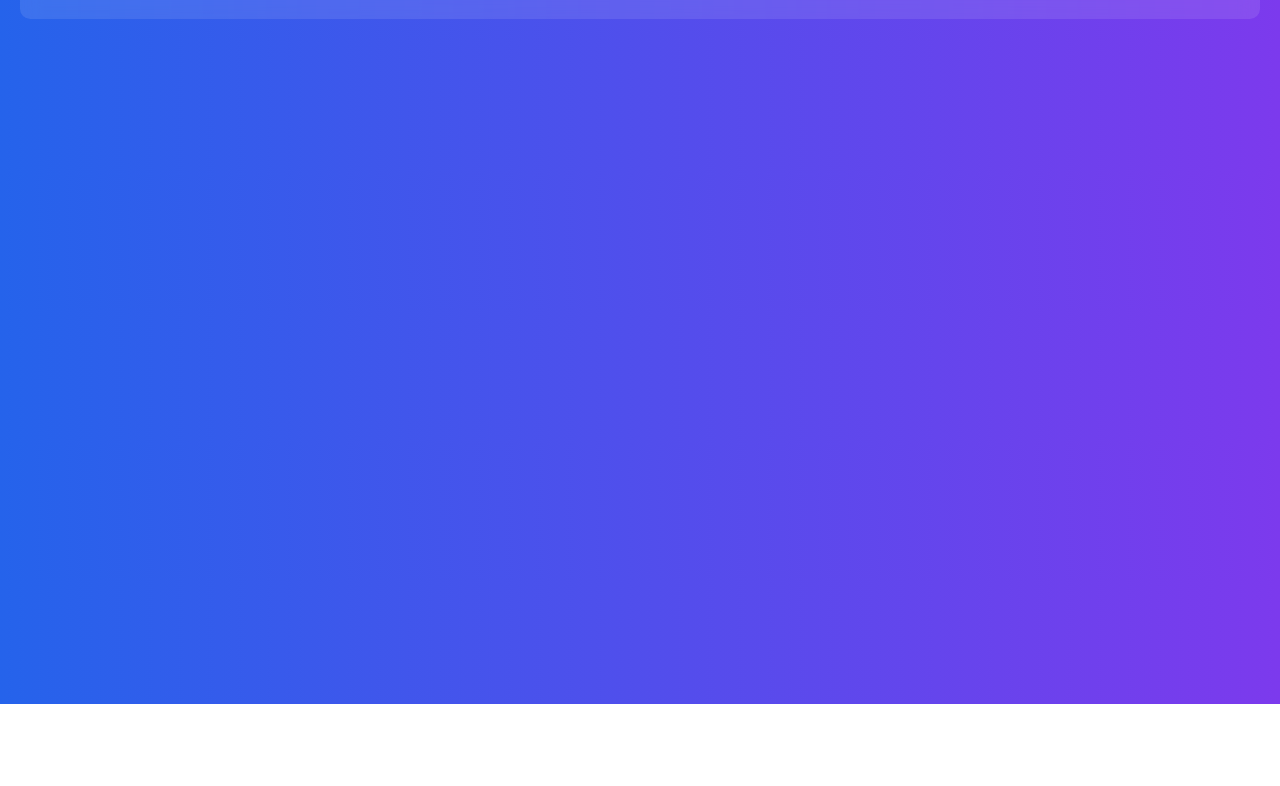
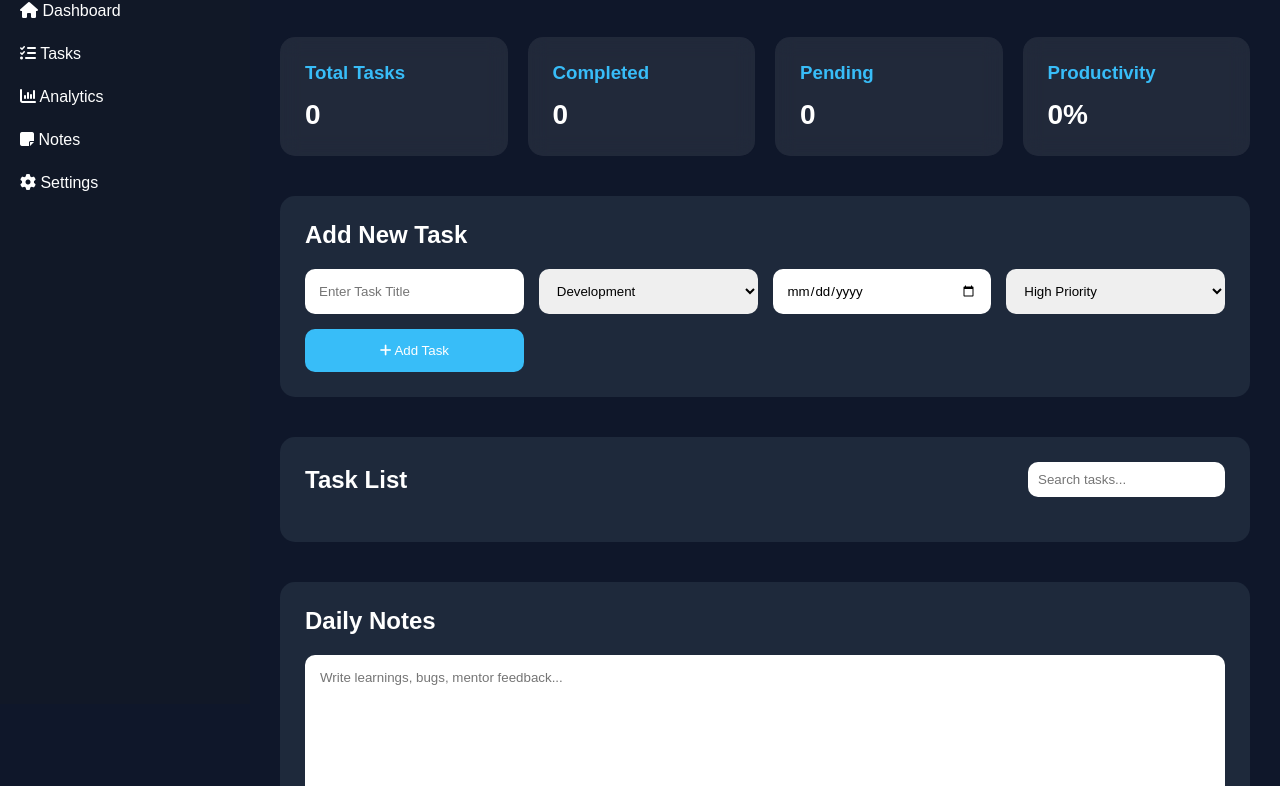
Before and after one commit to Shubham-Hinge/OJTTrackerApp, a plain HTML site: page index.html in a window 1280 px wide. Shown: the part 96-882 px from the top of the page. Before the commit the page ends 800 px from the top, so only its background shows below. Drawn offline with Linux system fonts and the light colour scheme.

Commit message:
Created advanced responsive dashboard UI

```diff
--- a/index.html
+++ b/index.html
@@ -1,20 +1,169 @@
 <!DOCTYPE html>
 <html lang="en">
+
 <head>
-    <meta charset="UTF-8">
-    <meta name="viewport" content="width=device-width, initial-scale=1.0">
-    <title>Smart OJT Tracker</title>
+  <meta charset="UTF-8">
+  <meta name="viewport" content="width=device-width, initial-scale=1.0">
 
-    <link rel="stylesheet" href="style.css">
+  <title>Smart OJT Tracker</title>
+
+  <link rel="stylesheet" href="style.css">
+
+  <link rel="stylesheet"
+    href="https://cdnjs.cloudflare.com/ajax/libs/font-awesome/6.5.1/css/all.min.css">
 </head>
+
 <body>
 
-    <header>
-        <h1>Smart OJT Tracker</h1>
-        <p>Track your daily OJT progress efficiently</p>
+  <!-- SIDEBAR -->
+
+  <aside class="sidebar">
+
+    <div class="logo">
+      <h2>OJT Tracker</h2>
+    </div>
+
+    <ul class="menu">
+      <li><i class="fa-solid fa-house"></i> Dashboard</li>
+      <li><i class="fa-solid fa-list-check"></i> Tasks</li>
+      <li><i class="fa-solid fa-chart-column"></i> Analytics</li>
+      <li><i class="fa-solid fa-note-sticky"></i> Notes</li>
+      <li><i class="fa-solid fa-gear"></i> Settings</li>
+    </ul>
+
+  </aside>
+
+  <!-- MAIN CONTENT -->
+
+  <main class="main-content">
+
+    <!-- HEADER -->
+
+    <header class="header">
+
+      <div>
+        <h1>Smart OJT Productivity Tracker</h1>
+        <p>Track your learning and daily OJT progress</p>
+      </div>
+
+      <button id="themeToggle">
+        <i class="fa-solid fa-moon"></i>
+      </button>
+
     </header>
 
-    <script src="script.js"></script>
+    <!-- SUMMARY CARDS -->
+
+    <section class="summary-section">
+
+      <div class="summary-card">
+        <h3>Total Tasks</h3>
+        <p id="totalTasks">0</p>
+      </div>
+
+      <div class="summary-card">
+        <h3>Completed</h3>
+        <p id="completedTasks">0</p>
+      </div>
+
+      <div class="summary-card">
+        <h3>Pending</h3>
+        <p id="pendingTasks">0</p>
+      </div>
+
+      <div class="summary-card">
+        <h3>Productivity</h3>
+        <p id="productivity">0%</p>
+      </div>
+
+    </section>
+
+    <!-- TASK FORM -->
+
+    <section class="task-form-container">
+
+      <h2>Add New Task</h2>
+
+      <form id="taskForm">
+
+        <input
+          type="text"
+          id="taskTitle"
+          placeholder="Enter Task Title"
+          required
+        >
+
+        <select id="category">
+
+          <option value="Development">Development</option>
+
+          <option value="Testing">Testing</option>
+
+          <option value="Documentation">Documentation</option>
+
+          <option value="Learning">Learning</option>
+
+        </select>
+
+        <input type="date" id="dueDate">
+
+        <select id="priority">
+
+          <option value="High">High Priority</option>
+
+          <option value="Medium">Medium Priority</option>
+
+          <option value="Low">Low Priority</option>
+
+        </select>
+
+        <button type="submit">
+          <i class="fa-solid fa-plus"></i>
+          Add Task
+        </button>
+
+      </form>
+
+    </section>
+
+    <!-- TASK LIST -->
+
+    <section class="task-list-container">
+
+      <div class="task-top">
+
+        <h2>Task List</h2>
+
+        <input
+          type="text"
+          id="searchInput"
+          placeholder="Search tasks..."
+        >
+
+      </div>
+
+      <div id="taskList" class="task-list">
+
+      </div>
+
+    </section>
+
+    <!-- NOTES SECTION -->
+
+    <section class="notes-container">
+
+      <h2>Daily Notes</h2>
+
+      <textarea
+        id="dailyNotes"
+        placeholder="Write learnings, bugs, mentor feedback..."
+      ></textarea>
+
+    </section>
+
+  </main>
+
+  <script src="script.js"></script>
 
 </body>
 </html>
--- a/script.js
+++ b/script.js
@@ -1 +1,5 @@
-console.log("Smart OJT Tracker Started");
+const themeToggle = document.getElementById("themeToggle");
+
+themeToggle.addEventListener("click", () => {
+  document.body.classList.toggle("light-mode");
+});
--- a/style.css
+++ b/style.css
@@ -1,27 +1,242 @@
 *{
-    margin:0;
-    padding:0;
-    box-sizing:border-box;
+  margin:0;
+  padding:0;
+  box-sizing:border-box;
+  font-family:Arial,sans-serif;
 }
 
 body{
-    font-family:Arial, sans-serif;
-    background:#f4f4f4;
-    padding:20px;
-    background:linear-gradient(to right,#2563eb,#7c3aed);
+  display:flex;
+  background:#0f172a;
+  color:white;
+  min-height:100vh;
 }
 
-header {
-    padding: 20px;
-    text-align: center;
-    color: white;
-    border-radius: 10px;
-    background: #1e3a8a;
-    background: rgba(255, 255, 255, 0.1);
-    backdrop-filter: blur(10px);
-    transition: transform 0.3s ease;
+/* SIDEBAR */
+
+.sidebar{
+  width:250px;
+  background:#111827;
+  padding:30px 20px;
+  position:fixed;
+  height:100%;
 }
 
-header:hover {
-    transform: scale(1.02);
+.logo h2{
+  color:#38bdf8;
+  margin-bottom:40px;
 }
+
+.menu{
+  list-style:none;
+}
+
+.menu li{
+  margin:25px 0;
+  cursor:pointer;
+  transition:0.3s;
+}
+
+.menu li:hover{
+  color:#38bdf8;
+  transform:translateX(5px);
+}
+
+/* MAIN CONTENT */
+
+.main-content{
+  margin-left:250px;
+  width:100%;
+  padding:30px;
+}
+
+/* HEADER */
+
+.header{
+  display:flex;
+  justify-content:space-between;
+  align-items:center;
+  margin-bottom:40px;
+}
+
+.header h1{
+  font-size:32px;
+}
+
+.header p{
+  margin-top:8px;
+  color:#cbd5e1;
+}
+
+#themeToggle{
+  border:none;
+  background:#1e293b;
+  color:white;
+  padding:12px;
+  border-radius:50%;
+  cursor:pointer;
+  transition:0.3s;
+}
+
+#themeToggle:hover{
+  background:#38bdf8;
+}
+
+/* SUMMARY CARDS */
+
+.summary-section{
+  display:grid;
+  grid-template-columns:repeat(auto-fit,minmax(220px,1fr));
+  gap:20px;
+  margin-bottom:40px;
+}
+
+.summary-card{
+  background:rgba(255,255,255,0.08);
+  backdrop-filter:blur(10px);
+  padding:25px;
+  border-radius:15px;
+  transition:0.3s;
+}
+
+.summary-card:hover{
+  transform:translateY(-5px);
+}
+
+.summary-card h3{
+  color:#38bdf8;
+  margin-bottom:15px;
+}
+
+.summary-card p{
+  font-size:28px;
+  font-weight:bold;
+}
+
+/* FORM */
+
+.task-form-container{
+  background:#1e293b;
+  padding:25px;
+  border-radius:15px;
+  margin-bottom:40px;
+}
+
+.task-form-container h2{
+  margin-bottom:20px;
+}
+
+#taskForm{
+  display:grid;
+  grid-template-columns:repeat(auto-fit,minmax(200px,1fr));
+  gap:15px;
+}
+
+#taskForm input,
+#taskForm select{
+  padding:14px;
+  border:none;
+  border-radius:10px;
+  outline:none;
+}
+
+#taskForm button{
+  background:#38bdf8;
+  color:white;
+  border:none;
+  border-radius:10px;
+  padding:14px;
+  cursor:pointer;
+  transition:0.3s;
+}
+
+#taskForm button:hover{
+  background:#0ea5e9;
+}
+
+/* TASK LIST */
+
+.task-list-container{
+  background:#1e293b;
+  padding:25px;
+  border-radius:15px;
+  margin-bottom:40px;
+}
+
+.task-top{
+  display:flex;
+  justify-content:space-between;
+  align-items:center;
+  margin-bottom:20px;
+}
+
+#searchInput{
+  padding:10px;
+  border:none;
+  border-radius:10px;
+  outline:none;
+}
+
+.task-list{
+  display:flex;
+  flex-direction:column;
+  gap:15px;
+}
+
+/* NOTES */
+
+.notes-container{
+  background:#1e293b;
+  padding:25px;
+  border-radius:15px;
+}
+
+.notes-container textarea{
+  width:100%;
+  height:150px;
+  margin-top:20px;
+  padding:15px;
+  border:none;
+  border-radius:10px;
+  resize:none;
+  outline:none;
+}
+
+/* LIGHT MODE */
+
+.light-mode{
+  background:#f1f5f9;
+  color:black;
+}
+
+.light-mode .sidebar{
+  background:white;
+}
+
+.light-mode .task-form-container,
+.light-mode .task-list-container,
+.light-mode .notes-container,
+.light-mode .summary-card{
+  background:white;
+  color:black;
+}
+
+/* RESPONSIVE */
+
+@media(max-width:900px){
+
+  .sidebar{
+    display:none;
+  }
+
+  .main-content{
+    margin-left:0;
+  }
+
+  .header{
+    flex-direction:column;
+    align-items:flex-start;
+    gap:15px;
+  }
+
+}
```
